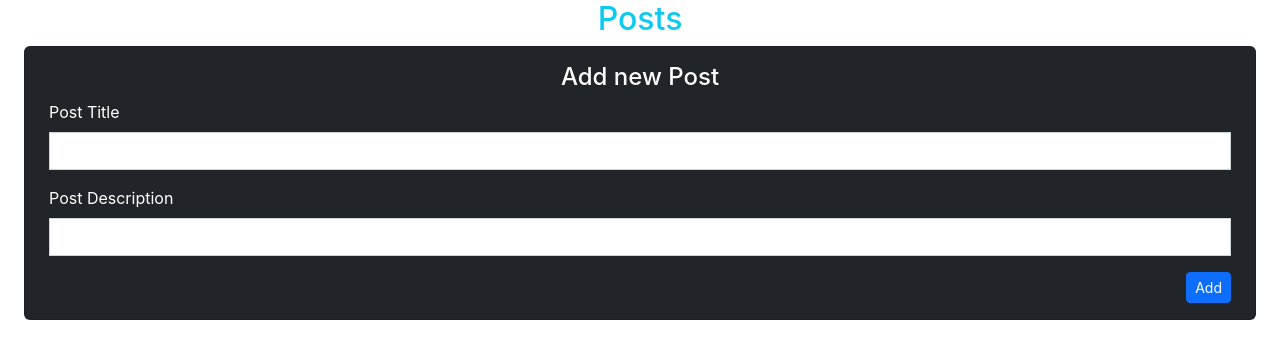
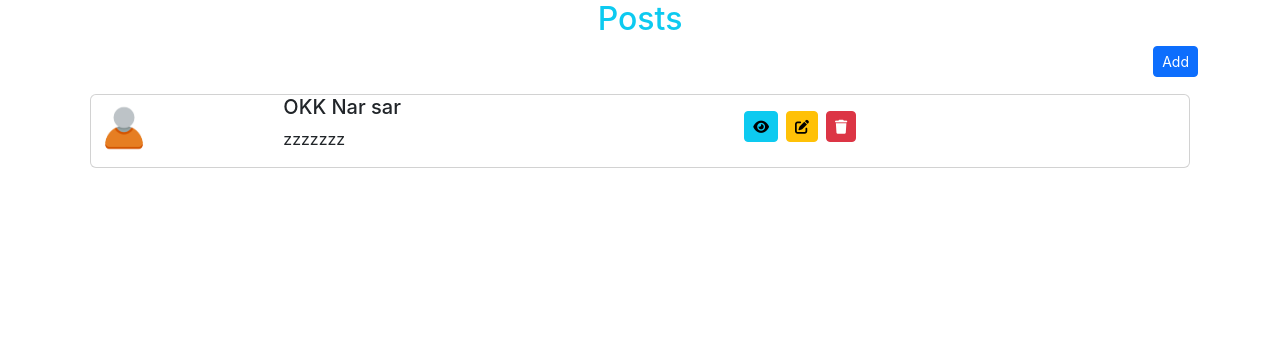
Before and after one commit to Zin-Minn-Htet/React_Testing, a React (Create React App) app: page / in a window 1280 px wide. Shown: the top 358 px of the page. Built offline with nearby package versions, Linux system fonts and the light colour scheme; data requests are answered from the project's data file.

Commit message:
Part 2 End

```diff
--- /dev/null
+++ b/db.json
@@ -0,0 +1,13 @@
+{
+  "posts": [
+    {
+      "title": "OKK Nar sar",
+      "desc": "zzzzzzz",
+      "id": 1
+    }
+  ],
+  "comments": [],
+  "profile": {
+    "name": "typicode"
+  }
+}
--- a/package.json
+++ b/package.json
@@ -8,6 +8,7 @@
     "@testing-library/user-event": "^13.5.0",
     "react": "^18.2.0",
     "react-dom": "^18.2.0",
+    "react-router-dom": "^6.4.2",
     "react-scripts": "5.0.1",
     "uuid": "^9.0.0",
     "web-vitals": "^2.1.4"
--- a/src/App.js
+++ b/src/App.js
@@ -1,30 +1,68 @@
 import React, { useEffect, useState } from "react";
+import { BrowserRouter as Router, Routes, Route } from "react-router-dom";
 import AddPost from "./components/AddPost";
 import Post from "./components/Post";
+import PostDetail from "./components/PostDetail";
+import EditPost from "./components/EditPost";
 
 function App() {
-  const DB_NAME = "PostDB";
+  const END_POINT = "http://localhost:9000/posts";
 
   let [posts, setPosts] = useState([]);
 
-  const addPosts = (post) => {
+  const addPosts = async(post) => {
+    await fetch(END_POINT,{
+      method: "POST",
+      body: JSON.stringify({
+        title: post.title,
+        desc: post.desc
+      }),
+      headers:{
+        "content-type":"application/json"
+      }
+    });
     setPosts([post, ...posts])
   }
 
   useEffect(() => {
-    let data = localStorage.getItem(DB_NAME);
-    if (data) setPosts(JSON.parse(data));
+    async function fetchData() {
+      let posts = await (await fetch(END_POINT)).json();
+      setPosts(posts);
+    }
+    fetchData();
   }, []);
 
-  useEffect(() => {
-    localStorage.setItem(DB_NAME, JSON.stringify(posts))
-  }, [posts]);
+  const postDeleteHandler = async(id) => {
+    await fetch(END_POINT+"/"+id,{
+      method: "DELETE"
+    })
+    setPosts(posts.filter(post => post.id != id))
+  }
+
+  const updatePostHandler = async(updatePost) => {
+    await fetch(END_POINT+"/"+updatePost.id,{
+      method: "PATCH",
+      body: JSON.stringify(updatePost),
+      headers: {
+        "content-type" : "application/json"
+      }
+
+    })
+    setPosts(posts.map(po => po.id === updatePost.id ? updatePost : po) )
+  }
 
   return (
-    <div>
+    <div className="container">
       <h2 className="text-center text-info">Posts</h2>
-      <Post posts={posts} />
-      <AddPost addPost={addPosts} />
+
+      <Router>
+        <Routes>
+          <Route path="/" element={<Post posts={posts} removePost={postDeleteHandler} />} />
+          <Route path="/add" element={<AddPost addPost={addPosts} />} />
+          <Route path="/post/:id" element={ <PostDetail />} />
+          <Route path="/post/edit/:id" element={ <EditPost updatePost={updatePostHandler} /> } />
+        </Routes>
+      </Router>
     </div>
   )
 }
--- a/src/components/AddPost.js
+++ b/src/components/AddPost.js
@@ -1,5 +1,6 @@
 import React, { Component } from "react";
 import { v4 as uuid } from 'uuid';
+import { useNavigate } from "react-router-dom";
 
 class AddPost extends Component {
 
@@ -12,6 +13,11 @@ class AddPost extends Component {
         e.preventDefault();
         let newPost = {id:uuid(),...this.state}
         {this.props.addPost(newPost)}
+        this.setState({
+            title:"",
+            desc:""
+        })
+        this.props.navigate("/")
     }
 
     render() {
@@ -34,4 +40,7 @@ class AddPost extends Component {
     }
 }
 
-export default AddPost;
+export default (props) => {
+    const naviGator = useNavigate();
+    return <AddPost {...props} navigate={naviGator} />
+}
--- /dev/null
+++ b/src/components/EditPost.js
@@ -0,0 +1,44 @@
+import React, { Component } from "react";
+import { useNavigate, useLocation } from "react-router-dom";
+
+class EditPost extends Component {
+    constructor(props){
+        super(props);
+        const post = this.props.state.state.post;
+        this.state = {
+            id : post.id,
+            title: post.title,
+            desc: post.desc
+        }
+    }
+    updatePost (e) {
+        e.preventDefault();
+        this.props.updatePost(this.state);
+        this.props.navigate("/")
+    }
+    render(){
+        return(
+            <div className="card bg-dark text-white mx-4">
+            <h4 className="text-center mt-3 ">Add new Post</h4>
+            <form className="px-4" onSubmit={this.updatePost.bind(this)} >
+                <div className="mb-3">
+                    <label htmlFor="title" className="form-label">Post Title</label>
+                    <input type="text" className="form-control rounded-0" id="title" onChange={e => this.setState({title: e.target.value})} value={this.state.title} />
+                </div>
+                <div className="mb-3">
+                    <label htmlFor="desc" className="form-label">Post Description</label>
+                    <input type="text" className="form-control rounded-0" id="desc" onChange={e => this.setState({desc: e.target.value})} value={this.state.desc} />
+                </div>
+                <button type="submit" className="btn btn-primary btn-sm float-end mb-3">Update</button>
+            </form>
+        </div>
+        )
+    }
+}
+
+// export default EditPost;
+export default (props) => {
+    let navigate = useNavigate();
+    let state = useLocation();
+    return <EditPost {...props} navigate={navigate} state={state} />
+}
--- a/src/components/Post.js
+++ b/src/components/Post.js
@@ -1,13 +1,24 @@
 import React, { Component } from "react";
 import PostCard from "./PostCard";
+import { Link } from "react-router-dom"
 
 
 class Post extends Component {
+
+    remove(id) {
+        this.props.removePost(id)
+    }
+
     render() {
-        return(
+        return (
             <div>
+                <Link to={"/add"}>
+                    <button className="btn btn-primary btn-sm float-end">Add</button>
+                </Link>
+                <br/>
+                <br/>
                 {
-                    this.props.posts.map(post => <PostCard key={post.id} post={post} />)
+                    this.props.posts.map(post => <PostCard key={post.id} post={post} delete={this.remove.bind(this)} />)
                 }
             </div>
         )
--- a/src/components/PostCard.js
+++ b/src/components/PostCard.js
@@ -1,7 +1,13 @@
 import React, { Component } from "react";
 import userImage from "../images/user.png";
+import { Link } from "react-router-dom";
 
 class PostCard extends Component {
+
+    deletePost() {
+        this.props.delete(this.props.post.id)
+    }
+
     render() {
         return (
             <div className="card mb-2 mx-2">
@@ -14,13 +20,17 @@ class PostCard extends Component {
                         <p>{this.props.post.desc}</p>
                     </div>
                     <div className="col-5 mt-3">
-                        <button className="btn btn-info btn-sm me-2">
-                            <i className="fa fa-eye"></i>
-                        </button>
+                        <Link to={`/post/${this.props.post.id}`} state={{post: this.props.post}}>
+                            <button className="btn btn-info btn-sm me-2">
+                                <i className="fa fa-eye"></i>
+                            </button>
+                        </Link>
+                        <Link to={`post/edit/${this.props.post.id}`} state={{post : this.props.post}} >
                         <button className="btn btn-warning btn-sm me-2">
                             <i className="fa fa-edit"></i>
                         </button>
-                        <button className="btn btn-danger btn-sm">
+                        </Link>
+                        <button className="btn btn-danger btn-sm" onClick={this.deletePost.bind(this)} >
                             <i className="fa fa-trash"></i>
                         </button>
                     </div>
--- /dev/null
+++ b/src/components/PostDetail.js
@@ -0,0 +1,30 @@
+import React, { Component } from "react";
+import userImage from "../images/user.png";
+import { Link, useLocation } from "react-router-dom";
+
+class PostDetail extends Component {
+    render() {
+        const post = this.props.state.state.post;
+        return (
+            <div>
+                <Link to="/">
+                    <button className="btn btn-primary btn-sm mb-2" >
+                        <i className="fa fa-arrow-left"></i>
+                    </button>
+                </Link>
+                <div className="card">
+                    <img src={userImage} className="card-img-top" alt="userImage" />
+                    <div className="card-body">
+                        <h5 className="card-title"> {post.title} </h5>
+                        <p className="card-text"> {post.desc} </p>
+                    </div>
+                </div>
+            </div>
+        )
+    }
+}
+
+export default (props) => {
+    const state = useLocation();
+    return <PostDetail {...props} state={state} />
+}
```
Also changed, not shown: 1 other file (tests, documents, lock files or other folders).
